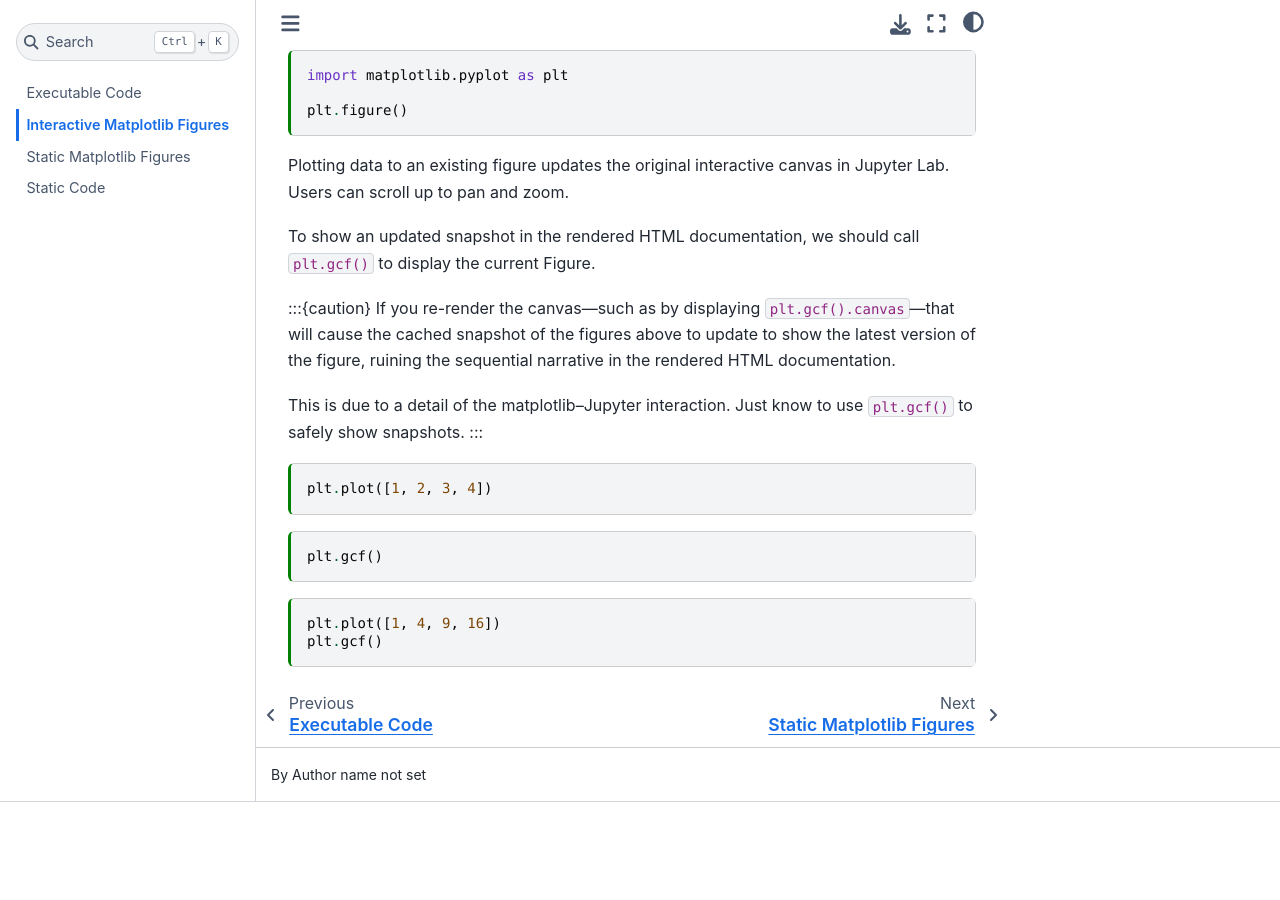
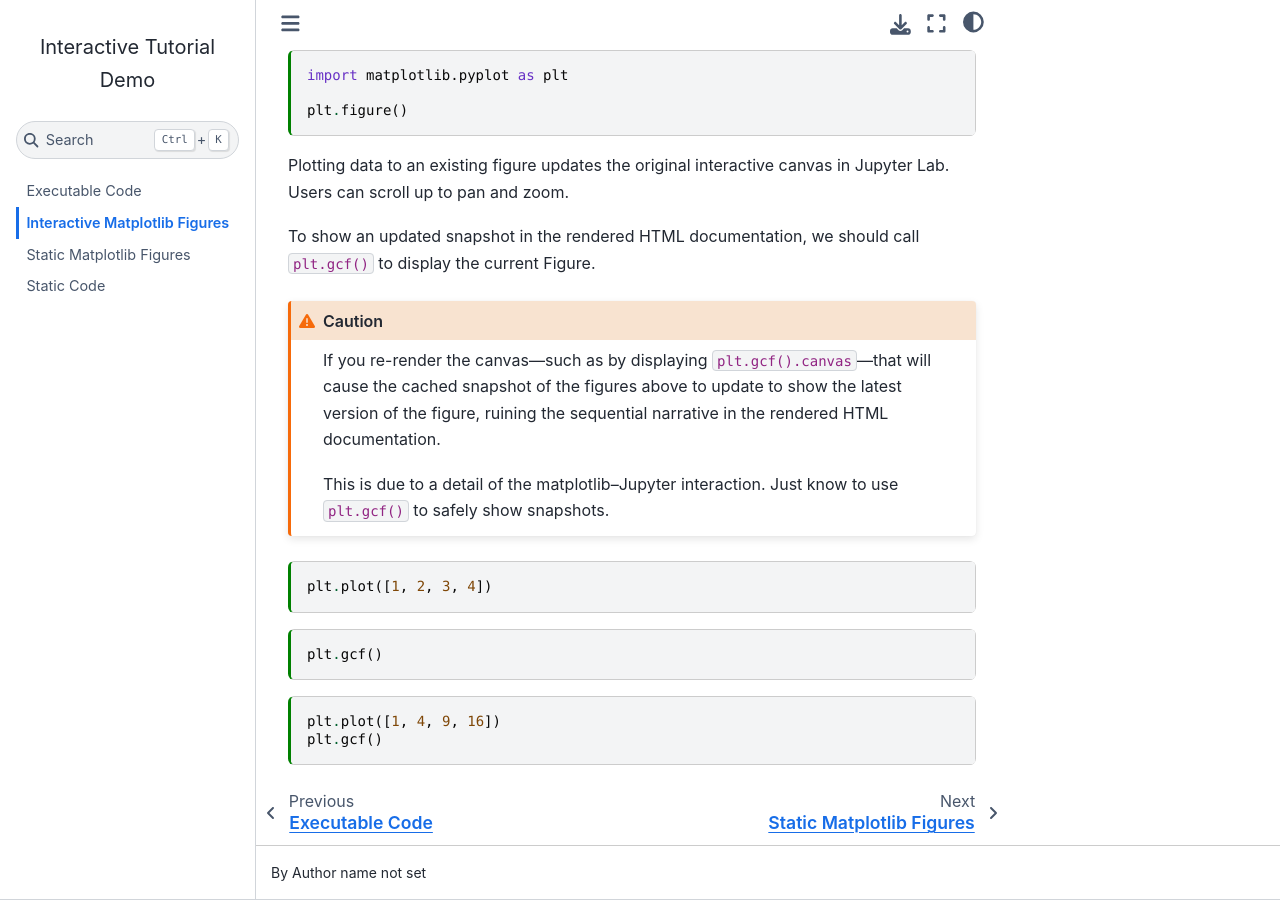
Before and after one commit to danielballan/interactive-tutorial-demo, a Sphinx documentation site: the page built from docs/recipes/executable/interactive_mpl.md, in a window 1280 px wide and 900 px high, scrolled down 565 px. Built offline with Sphinx 7.4.7 and the Sphinx Book theme 1.1.4, drawn with Linux system fonts in a browser that asks for light colours; before the commit the page ends 1367 px from its top, so only the background shows below that.

Commit message:
Use backtick fence.

````diff
--- a/docs/recipes/executable/interactive_mpl.md
+++ b/docs/recipes/executable/interactive_mpl.md
@@ -45,11 +45,11 @@
 
 To show an updated snapshot in the rendered HTML documentation, we should call `plt.gcf()` to display the current Figure.
 
-:::{caution}
+```{caution}
 If you re-render the canvas---such as by displaying `plt.gcf().canvas`---that will cause the cached snapshot of the figures above to update to show the latest version of the figure, ruining the sequential narrative in the rendered HTML documentation.
 
 This is due to a detail of the matplotlib--Jupyter interaction. Just know to use `plt.gcf()` to safely show snapshots.
-:::
+```
 
 ```{code-cell} ipython3
 plt.plot([1, 2, 3, 4])
````
